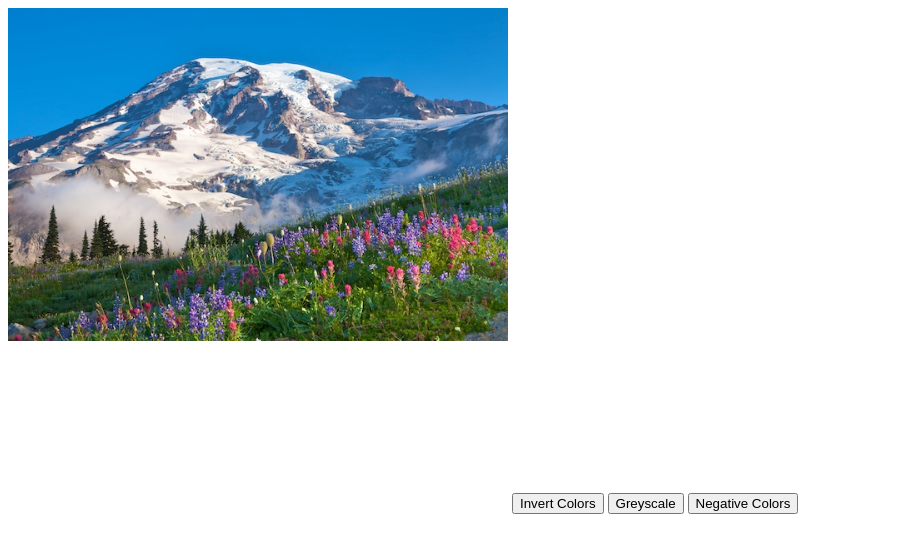
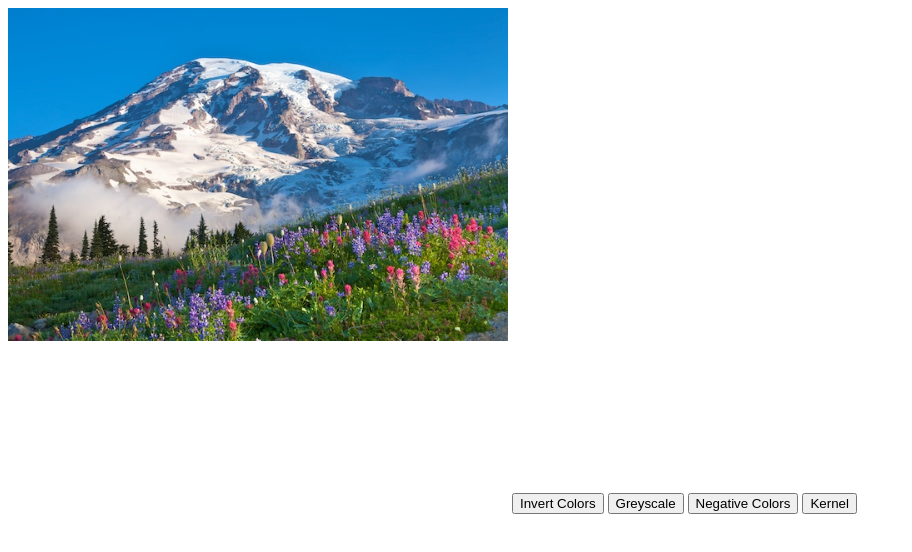
Before and after one commit to walzerm/imageEditing, a plain HTML site: page index.html in a window 1280 px wide. Shown: the whole page, without its empty margins (0-912 px from the left). Drawn offline with nearby package versions, Linux system fonts and the light colour scheme.

Commit message:
Changes to the index

```diff
--- a/index.html
+++ b/index.html
@@ -12,7 +12,7 @@
     <button id="invert">Invert Colors</button>
     <button id="greyscale">Greyscale</button>
     <button id="negative">Negative Colors</button>
-
+    <button id="kernel">Kernel</button>
 
 </body>
 </html>
```
